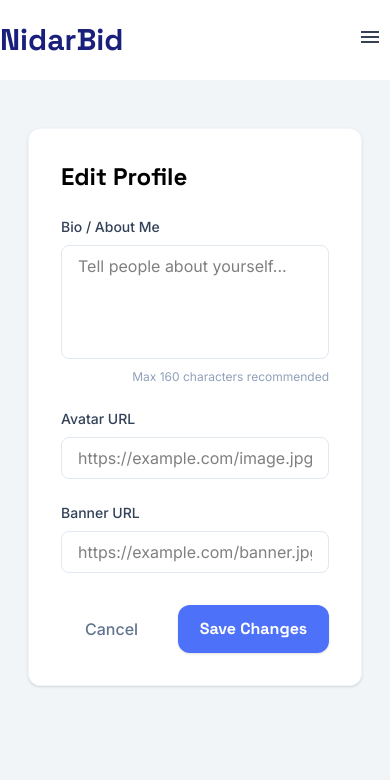
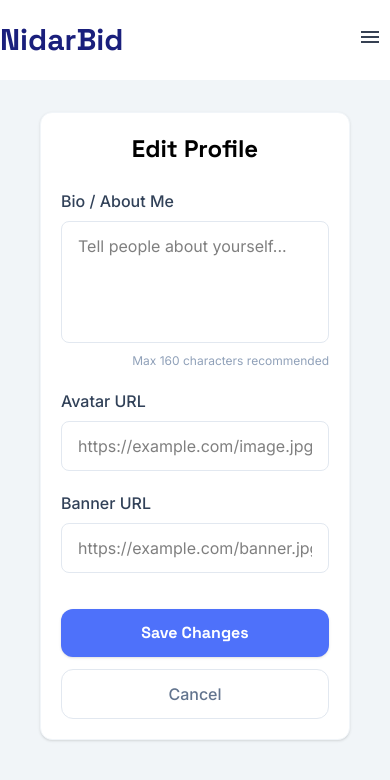
Before and after one commit to tedy-abr/semester-project-2, a website built with Vite: page edit-profile.html in a window 390 px wide. Built offline with nearby package versions, Linux system fonts and the light colour scheme; no server answers; sample sign-in values are in the browser's storage.

Commit message:
feat: Make edit-profile form responsive

```diff
--- a/edit-profile.html
+++ b/edit-profile.html
@@ -10,22 +10,27 @@
   <body class="bg-slate-50 flex flex-col min-h-screen">
     <header id="header"></header>
 
-    <main class="flex-grow container-custom py-12">
+    <main class="flex-grow container-custom py-8 sm:py-12 px-4">
       <div
-        class="max-w-xl mx-auto bg-white p-8 rounded-xl shadow-sm border border-slate-100"
+        class="max-w-xl mx-auto bg-white p-5 sm:p-8 rounded-xl shadow-sm border border-slate-100"
       >
-        <h1 class="text-2xl font-bold text-heading-color mb-6">Edit Profile</h1>
+        <h1
+          class="text-2xl sm:text-3xl font-bold text-heading-color mb-6 sm:mb-8 text-center sm:text-left"
+        >
+          Edit Profile
+        </h1>
 
-        <form id="edit-profile-form" class="flex flex-col gap-6">
+        <form id="edit-profile-form" class="flex flex-col gap-5 sm:gap-6">
           <div>
-            <label class="block text-sm font-medium text-slate-700 mb-2"
+            <label
+              class="block text-base sm:text-lg font-medium text-slate-700 mb-2"
               >Bio / About Me</label
             >
             <textarea
               name="bio"
               rows="4"
               placeholder="Tell people about yourself..."
-              class="w-full px-4 py-2 border border-slate-200 rounded-lg focus:ring-2 focus:ring-secondary outline-none resize-none"
+              class="w-full px-4 py-3 border border-slate-200 rounded-lg focus:ring-2 focus:ring-secondary outline-none resize-none text-base"
             ></textarea>
             <p class="text-xs text-slate-400 mt-1 text-right">
               Max 160 characters recommended
@@ -33,38 +38,42 @@
           </div>
 
           <div>
-            <label class="block text-sm font-medium text-slate-700 mb-2"
+            <label
+              class="block text-base sm:text-lg font-medium text-slate-700 mb-2"
               >Avatar URL</label
             >
             <input
               type="url"
               name="avatar"
               placeholder="https://example.com/image.jpg"
-              class="w-full px-4 py-2 border border-slate-200 rounded-lg focus:ring-2 focus:ring-secondary outline-none"
+              class="w-full px-4 py-3 border border-slate-200 rounded-lg focus:ring-2 focus:ring-secondary outline-none text-base"
             />
           </div>
 
           <div>
-            <label class="block text-sm font-medium text-slate-700 mb-2"
+            <label
+              class="block text-base sm:text-lg font-medium text-slate-700 mb-2"
               >Banner URL</label
             >
             <input
               type="url"
               name="banner"
               placeholder="https://example.com/banner.jpg"
-              class="w-full px-4 py-2 border border-slate-200 rounded-lg focus:ring-2 focus:ring-secondary outline-none"
+              class="w-full px-4 py-3 border border-slate-200 rounded-lg focus:ring-2 focus:ring-secondary outline-none text-base"
             />
           </div>
 
-          <div class="flex gap-4 mt-2">
+          <div
+            class="flex flex-col-reverse sm:flex-row gap-3 sm:gap-4 mt-4 sm:mt-6"
+          >
             <a
               href="/profile.html"
-              class="px-6 py-2 text-slate-500 hover:text-slate-700 font-medium flex items-center"
+              class="w-full sm:w-auto px-6 py-3 sm:py-3 text-slate-500 hover:text-slate-700 font-medium flex items-center justify-center border border-slate-200 sm:border-transparent rounded-xl hover:bg-slate-50 sm:hover:bg-transparent transition-colors"
               >Cancel</a
             >
             <button
               type="submit"
-              class="flex-grow bg-secondary hover:bg-hover text-white font-bold py-3 rounded-xl transition-all shadow-sm hover:shadow-md"
+              class="w-full sm:flex-grow bg-secondary hover:bg-hover text-white font-bold py-3 sm:py-3 rounded-xl transition-all shadow-sm hover:shadow-md transform hover:scale-[1.02] active:scale-95"
             >
               Save Changes
             </button>
```
